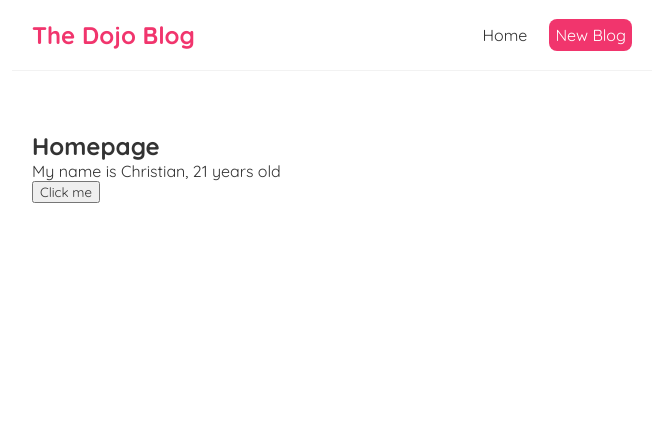
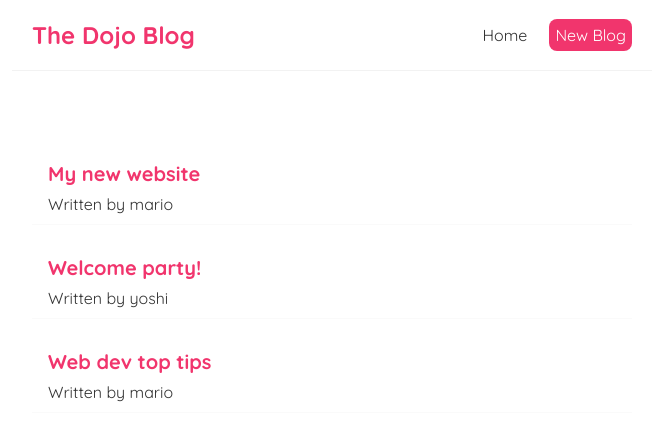
Before and after one commit to Tyn-Tian/Dojo-Blog, a React (Create React App) app: page / in a window 1280 px wide. Shown: the top 440 px of the page, without its empty margins (308-971 px from the left). Built offline with nearby package versions, Linux system fonts and the light colour scheme.

Commit message:
Add: Outputting list

```diff
--- a/src/Home.js
+++ b/src/Home.js
@@ -1,19 +1,20 @@
 import { useState } from "react";
 
 const Home = () => {
-  const [name, setName] = useState("Christian");
-  const [age, setAge] = useState(21);
-
-  const handleClick = () => {
-    setName("Budi");
-    setAge(25);
-  }
+  const [blogs, setBlogs] = useState([
+    { title: 'My new website', body: 'lorem ipsum...', author: 'mario', id: 1 },
+    { title: 'Welcome party!', body: 'lorem ipsum...', author: 'yoshi', id: 2 },
+    { title: 'Web dev top tips', body: 'lorem ipsum...', author: 'mario', id: 3 }
+  ])
 
   return (
     <div className="home">
-      <h2>Homepage</h2>
-      <p>My name is { name }, { age } years old</p>
-      <button onClick={handleClick}>Click me</button>
+      { blogs.map((blog) => (
+        <div className="blog-preview" key={blog.id}>
+          <h2>{ blog.title }</h2>
+          <p>Written by { blog.author }</p>
+        </div>
+      ))}
     </div>
   );
 };
--- a/src/index.css
+++ b/src/index.css
@@ -39,3 +39,18 @@
   margin: 40px auto;
   padding: 20px;
 }
+
+/* blog previews / list */
+.blog-preview {
+  padding: 10px 16px;
+  margin: 20px 0;
+  border-bottom: 1px solid #fafafa;
+}
+.blog-preview:hover {
+  box-shadow: 1px 3px 5px rgba(0,0,0,0.1);
+}
+.blog-preview h2 {
+  font-size: 20px;
+  color: #f1356d;
+  margin-bottom: 8px;
+}
```
